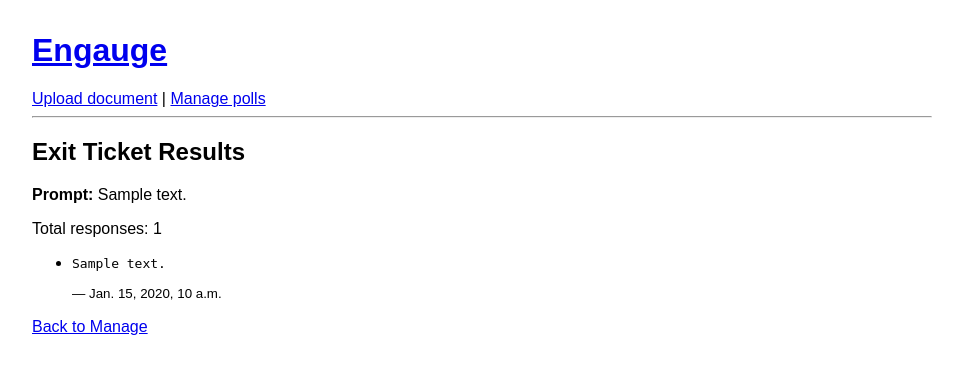
After one commit to ShiXzYz/Engauge, a Django app: page /exit/00000000-0000-0000-0000-000000000001/results/ in a window 1280 px wide. The commit adds this page. Shown: the top 374 px of the page, without its empty margins (158-1121 px from the left). Run offline with Django 4.2, Linux system fonts and the light colour scheme; tables that the repository leaves empty hold one stand-in row (values such as "Sample post").

Commit message:
added exit ticket creation

```diff
--- a/polls/llm_client.py
+++ b/polls/llm_client.py
@@ -60,6 +60,86 @@ def _normalize_items(items: List[Dict]) -> List[Dict]:
         if qtext and isinstance(choices, list):
             out.append({'text': str(qtext).strip(), 'choices': [str(c).strip() for c in choices[:4]]})
     return out
+
+
+def generate_exit_tickets_from_text(text: str, max_tickets: int = 3) -> List[Dict]:
+    """Create short-response exit ticket prompts from text using Groq.
+
+    Returns a list of dicts with keys: text (prompt), choices is empty list.
+    Falls back to a small mock set when the API key is missing or on errors.
+    """
+    global LAST_SOURCE, LAST_ERROR
+    api_key = _get_api_key()
+    model = _get_model()
+    if not api_key or Groq is None:
+        LAST_SOURCE = 'mock'
+        LAST_ERROR = None if api_key else 'Missing GROQ_API_KEY'
+        return [
+            {'text': 'In 2–3 sentences, explain one new concept you learned today and how you might apply it next week.', 'choices': []},
+            {'text': 'Describe a real-world scenario where today’s topic would be useful. What steps would you take?', 'choices': []},
+            {'text': 'What part of today’s lesson still feels unclear, and how would you try to resolve it?', 'choices': []},
+        ][:max_tickets]
+
+    client = Groq(api_key=api_key)
+
+    system_msg = (
+        "You generate concise, open-ended exit ticket prompts that require students to apply the material. "
+        "Only output JSON as requested; no prose."
+    )
+    user_prompt = (
+        "From the material below, write up to {n} exit ticket prompts that require short written responses.\n"
+        "Each item must be a JSON object with key: text (string prompt). Do not include choices.\n"
+        "Return a single JSON array only. No explanations.\n\n"
+        "MATERIAL:\n{material}"
+    ).format(n=max_tickets, material=(text or '')[:12000])
+
+    fallbacks = []
+    fb_env = os.getenv('GROQ_FALLBACK_MODEL')
+    if fb_env and fb_env != model:
+        fallbacks.append(fb_env)
+    for cand in ('llama-3.2-11b-text-preview', 'mixtral-8x7b-32768'):
+        if cand != model and cand not in fallbacks:
+            fallbacks.append(cand)
+
+    errors: list[str] = []
+    for m in [model] + fallbacks:
+        try:
+            resp = client.chat.completions.create(
+                model=m,
+                temperature=0.2,
+                messages=[
+                    {"role": "system", "content": system_msg},
+                    {"role": "user", "content": user_prompt},
+                ],
+                max_tokens=800,
+            )
+            content = resp.choices[0].message.content if resp.choices else ''
+            try:
+                data = json.loads(content)
+            except Exception:
+                arr = _extract_json_array(content)
+                data = json.loads(arr) if arr else []
+            # normalize: map to text + empty choices
+            out: List[Dict] = []
+            for it in data if isinstance(data, list) else []:
+                t = it.get('text') or it.get('prompt') or it.get('question')
+                if t:
+                    out.append({'text': str(t).strip(), 'choices': []})
+            if out:
+                LAST_SOURCE = 'groq'
+                LAST_ERROR = None
+                return out[:max_tickets]
+            errors.append(f"{m}: Empty or unparseable model output")
+        except Exception as e:
+            errors.append(f"{m}: {str(e)[:200]}")
+
+    LAST_SOURCE = 'mock'
+    LAST_ERROR = '; '.join(errors)[:300] if errors else 'Unknown error'
+    return [
+        {'text': 'In 2–3 sentences, explain one new concept you learned today and how you might apply it next week.', 'choices': []},
+        {'text': 'Describe a real-world scenario where today’s topic would be useful. What steps would you take?', 'choices': []},
+        {'text': 'What part of today’s lesson still feels unclear, and how would you try to resolve it?', 'choices': []},
+    ][:max_tickets]
 
 
 def generate_questions_from_text(text: str, max_questions: int = 6) -> List[Dict]:
--- a/polls/models.py
+++ b/polls/models.py
@@ -15,15 +15,17 @@ class Document(models.Model):
 
 class GeneratedQuestion(models.Model):
     STATUS_CHOICES = [('pending', 'Pending'), ('accepted', 'Accepted'), ('rejected', 'Rejected')]
+    KIND_CHOICES = [('mcq', 'Multiple Choice'), ('exit', 'Exit Ticket')]
     id = models.UUIDField(primary_key=True, default=uuid.uuid4, editable=False)
     document = models.ForeignKey(Document, on_delete=models.CASCADE, related_name='generated_questions')
     text = models.TextField()
     choices = models.JSONField(default=list)  # list of strings
     status = models.CharField(max_length=20, choices=STATUS_CHOICES, default='pending')
+    kind = models.CharField(max_length=10, choices=KIND_CHOICES, default='mcq')
     created_at = models.DateTimeField(default=timezone.now)
 
     def __str__(self):
-        return f"Q from {self.document_id}: {self.text[:60]}"
+        return f"{self.get_kind_display()} from {self.document_id}: {self.text[:60]}"
 
 
 class Poll(models.Model):
@@ -45,3 +47,23 @@ class PollResponse(models.Model):
 
     class Meta:
         indexes = [models.Index(fields=['poll', 'choice'])]
+
+
+class ExitTicket(models.Model):
+    id = models.UUIDField(primary_key=True, default=uuid.uuid4, editable=False)
+    prompt_text = models.TextField()
+    active = models.BooleanField(default=True)
+    created_at = models.DateTimeField(default=timezone.now)
+
+    def __str__(self):
+        return self.prompt_text[:80]
+
+
+class ExitTicketResponse(models.Model):
+    id = models.UUIDField(primary_key=True, default=uuid.uuid4, editable=False)
+    ticket = models.ForeignKey(ExitTicket, on_delete=models.CASCADE, related_name='responses')
+    answer = models.TextField()
+    created_at = models.DateTimeField(default=timezone.now)
+
+    class Meta:
+        indexes = [models.Index(fields=['ticket'])]
--- a/polls/urls.py
+++ b/polls/urls.py
@@ -11,4 +11,8 @@ urlpatterns = [
     path('poll/<uuid:poll_id>/', views.poll_display, name='poll_display'),
     path('poll/<uuid:poll_id>/vote/', views.poll_vote, name='poll_vote'),
     path('poll/<uuid:poll_id>/results/', views.poll_results, name='poll_results'),
+    # exit tickets
+    path('exit/<uuid:ticket_id>/', views.exit_ticket_display, name='exit_ticket_display'),
+    path('exit/<uuid:ticket_id>/submit/', views.exit_ticket_submit, name='exit_ticket_submit'),
+    path('exit/<uuid:ticket_id>/results/', views.exit_ticket_results, name='exit_ticket_results'),
 ]
--- a/polls/views.py
+++ b/polls/views.py
@@ -6,6 +6,7 @@ from .models import Document, GeneratedQuestion, Poll, PollResponse
 from .utils import extract_text_from_file
 from .llm_client import (
     generate_questions_from_text,
+    generate_exit_tickets_from_text,
     LAST_SOURCE as LLM_LAST_SOURCE,
     LAST_ERROR as LLM_LAST_ERROR,
 )
@@ -24,19 +25,23 @@ def upload_document(request):
             doc = Document.objects.create(file=f, title=title)
             # extract text
             text = extract_text_from_file(doc.file.path)
-            # call Claude to generate questions
-            generated = generate_questions_from_text(text)
-            for item in generated:
-                GeneratedQuestion.objects.create(document=doc, text=item.get('text'), choices=item.get('choices', []))
+            # generate multiple-choice questions
+            generated_mcq = generate_questions_from_text(text)
+            for item in generated_mcq:
+                GeneratedQuestion.objects.create(document=doc, text=item.get('text'), choices=item.get('choices', []), kind='mcq')
+            # generate exit ticket prompts (short response)
+            generated_exit = generate_exit_tickets_from_text(text, max_tickets=3)
+            for item in generated_exit:
+                GeneratedQuestion.objects.create(document=doc, text=item.get('text'), choices=[], kind='exit')
             if LLM_LAST_SOURCE == 'groq':
-                messages.success(request, f"Generated {len(generated)} questions using Groq.")
+                messages.success(request, f"Generated {len(generated_mcq)} MCQs and {len(generated_exit)} exit tickets using Groq.")
             else:
                 has_key = bool(os.getenv('GROQ_API_KEY'))
                 if not has_key:
-                    messages.warning(request, "No GROQ_API_KEY found. Using mock questions.")
+                    messages.warning(request, "No GROQ_API_KEY found. Using mock MCQs and exit tickets.")
                 else:
                     err = LLM_LAST_ERROR or 'Unknown error'
-                    messages.error(request, f"Groq API call failed: {err}. Using mock questions.")
+                    messages.error(request, f"Groq API call failed: {err}. Using mock MCQs and exit tickets.")
             return redirect('polls:review_generated', doc_id=doc.id)
     else:
         form = UploadForm()
@@ -54,21 +59,27 @@ def review_generated(request, doc_id):
         new_text = request.POST.get('text')
         if new_text:
             q.text = new_text.strip()
-        # collect any posted choices in order: choice_0..choice_9 (cap)
-        new_choices = []
-        for i in range(10):
-            key = f'choice_{i}'
-            if key in request.POST:
-                val = request.POST.get(key, '').strip()
-                if val:
-                    new_choices.append(val)
-        if new_choices:
-            q.choices = new_choices[:4]
+        # collect posted choices only for MCQ
+        if q.kind == 'mcq':
+            new_choices = []
+            for i in range(10):
+                key = f'choice_{i}'
+                if key in request.POST:
+                    val = request.POST.get(key, '').strip()
+                    if val:
+                        new_choices.append(val)
+            if new_choices:
+                q.choices = new_choices[:4]
         if action == 'accept':
             q.status = 'accepted'
             q.save()
-            # create poll
-            Poll.objects.create(question_text=q.text, choices=q.choices)
+            if q.kind == 'mcq':
+                # create poll
+                Poll.objects.create(question_text=q.text, choices=q.choices)
+            else:
+                # create exit ticket
+                from .models import ExitTicket
+                ExitTicket.objects.create(prompt_text=q.text)
             return redirect('polls:manage_polls')
         else:
             q.status = 'rejected'
@@ -107,4 +118,31 @@ def poll_results(request, poll_id):
 
 def manage_polls(request):
     polls = Poll.objects.order_by('-created_at')
-    return render(request, 'polls/manage.html', {'polls': polls})
+    from .models import ExitTicket
+    tickets = ExitTicket.objects.order_by('-created_at')
+    return render(request, 'polls/manage.html', {'polls': polls, 'tickets': tickets})
+
+
+def exit_ticket_display(request, ticket_id):
+    from .models import ExitTicket
+    ticket = get_object_or_404(ExitTicket, id=ticket_id)
+    return render(request, 'polls/exit_ticket_display.html', {'ticket': ticket})
+
+
+def exit_ticket_submit(request, ticket_id):
+    from .models import ExitTicket, ExitTicketResponse
+    ticket = get_object_or_404(ExitTicket, id=ticket_id)
+    if request.method == 'POST':
+        answer = (request.POST.get('answer') or '').strip()
+        if answer:
+            ExitTicketResponse.objects.create(ticket=ticket, answer=answer)
+            return redirect('polls:exit_ticket_results', ticket_id=ticket.id)
+    return redirect('polls:exit_ticket_display', ticket_id=ticket.id)
+
+
+def exit_ticket_results(request, ticket_id):
+    from .models import ExitTicket
+    ticket = get_object_or_404(ExitTicket, id=ticket_id)
+    responses = ticket.responses.order_by('-created_at')[:200]
+    total = ticket.responses.count()
+    return render(request, 'polls/exit_ticket_results.html', {'ticket': ticket, 'responses': responses, 'total': total})
--- /dev/null
+++ b/templates/polls/exit_ticket_results.html
@@ -0,0 +1,15 @@
+{% extends 'polls/base.html' %}
+{% block title %}Exit Ticket Results{% endblock %}
+{% block content %}
+  <h2>Exit Ticket Results</h2>
+  <p><strong>Prompt:</strong> {{ ticket.prompt_text }}</p>
+  <p>Total responses: {{ total }}</p>
+  <ul>
+    {% for r in responses %}
+      <li><pre style="white-space:pre-wrap">{{ r.answer }}</pre> <small>— {{ r.created_at }}</small></li>
+    {% empty %}
+      <li>No responses yet.</li>
+    {% endfor %}
+  </ul>
+  <p><a href="{% url 'polls:manage_polls' %}">Back to Manage</a></p>
+{% endblock %}
```
Also changed, not shown: polls/admin.py (+11 -1 lines), templates/polls/exit_ticket_display.html (added, +14 -0 lines), templates/polls/manage.html (+27 -0 lines), templates/polls/review.html (+8 -4 lines), README.md, polls/migrations/0002_exit_tickets_and_kind.py (added).
